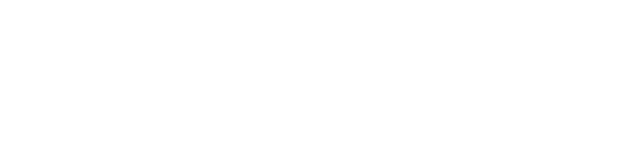
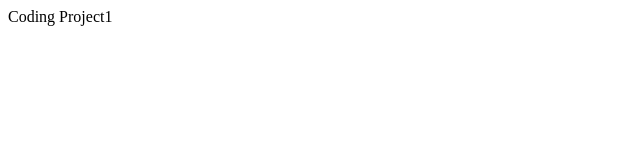
Before and after one commit to hellosoft21/project1, a plain HTML site: page index.html in a window 1280 px wide. Shown: the whole page, without its empty margins (0-640 px from the left). Drawn offline with Linux system fonts and the light colour scheme.

Commit message:
Update index.html

```diff
--- a/index.html
+++ b/index.html
@@ -5,6 +5,6 @@
     <title>Coding Project1</title>
   </head>
   <body>
-
+    Coding Project1
   </body>
 </html>
```
